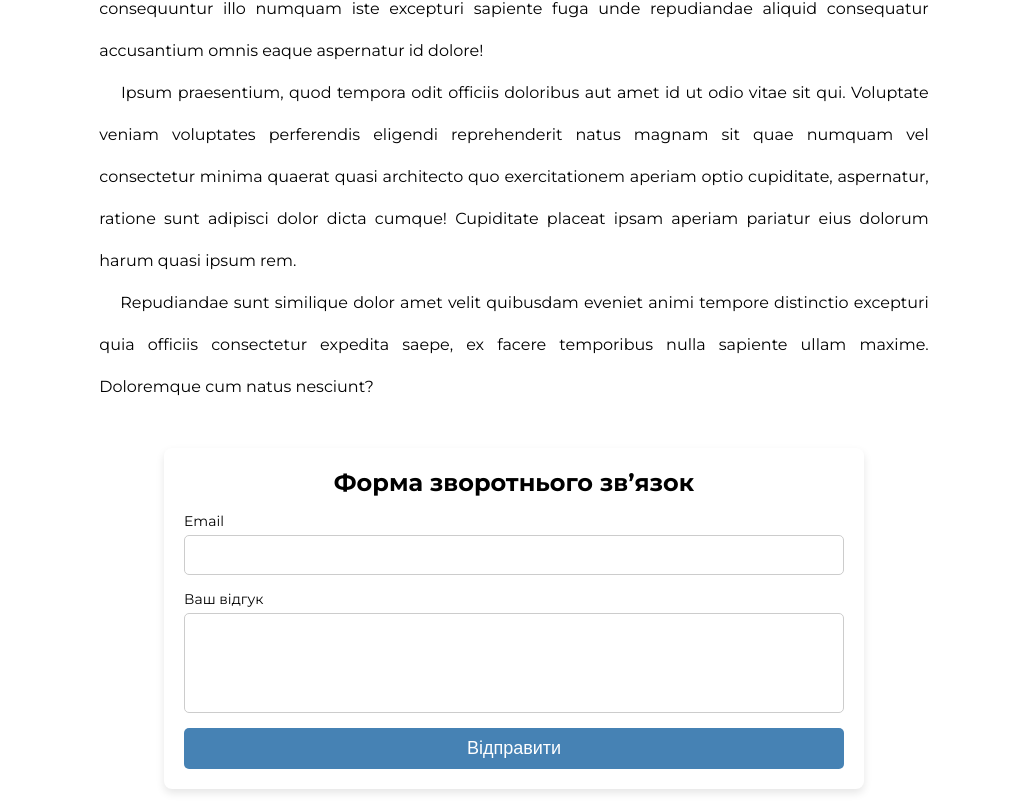
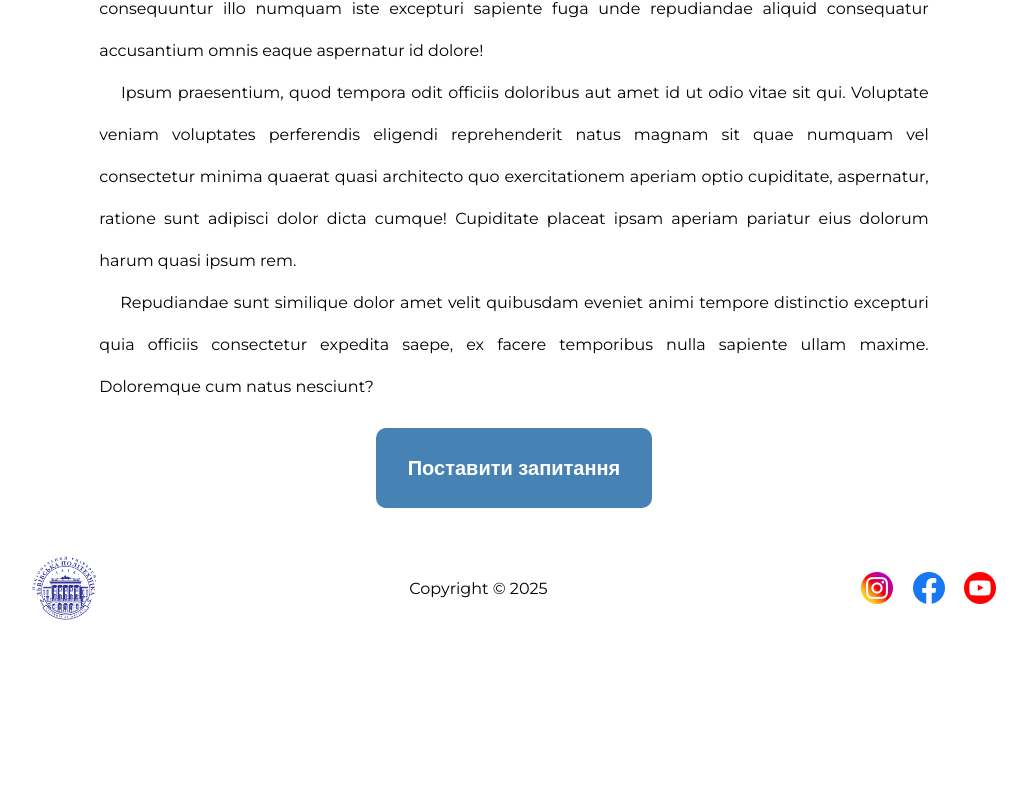
Before and after one commit to OlegBandrivskiy26/landing-page, a React (Create React App) app: page / in a window 1280 px wide. Shown: the part 1990-2797 px from the top of the page, without its empty margins (126-1153 px from the left). After the commit the page ends 2618 px from the top, so only its background shows below. Built offline with nearby package versions, Linux system fonts and the light colour scheme.

Commit message:
added adaptive css and took away form component added new button

```diff
--- a/src/App.js
+++ b/src/App.js
@@ -1,6 +1,5 @@
 import Content from "./components/Content";
 import Footer from "./components/Footer";
-import Form from "./components/Form";
 import Header from "./components/Header";
 import "./styles/App.css"
 
@@ -10,7 +9,6 @@ function App() {
       <div className='app-container'>
         <Header/>
         <Content/>
-        <Form/>
         <Footer/>
       </div>
     </div>
--- a/src/components/Content.jsx
+++ b/src/components/Content.jsx
@@ -6,7 +6,7 @@ const Content = () => {
     <section className='content-section'>
         <div className="title-container">
             <h1 className='main-title'>Передвиборча програма  кандидата на пост <br /> директора інституту ІКНІ <br /> Наталії Шаховської </h1>
-            <button className="btn-download">Завантажити програму</button>
+            <button className="btn-download"><a className="link-download" href="/ProektProhramy.docx.pdf" download="Передвиборча програма.pdf">Завантажити програму</a></button>
         </div>
         <div className="txt-container">
             <p>&nbsp;&nbsp;&nbsp;&nbsp;Lorem ipsum dolor sit amet consectetur adipisicing elit. Nobis provident dolor doloremque quibusdam nisi accusantium tempora animi ad fugiat voluptates, amet aperiam cupiditate asperiores commodi quidem quo laboriosam rerum eligendi hic dolore facilis minima a expedita quasi. Fugit voluptatem cupiditate tempora! Sit cumque expedita veritatis doloribus deleniti distinctio, perspiciatis, libero voluptas temporibus provident accusantium quia est sunt perferendis corrupti aspernatur delectus alias? Nisi blanditiis quas id nulla aliquid corrupti cumque minus ducimus excepturi rem nostrum sed facilis suscipit voluptatem corporis veritatis ab inventore dolore magni quam.
@@ -17,6 +17,12 @@ const Content = () => {
                 <br/>&nbsp;&nbsp;&nbsp;&nbsp;Repudiandae sunt similique dolor amet velit quibusdam eveniet animi tempore distinctio excepturi quia officiis consectetur expedita saepe, ex facere temporibus nulla sapiente ullam maxime. Doloremque cum natus nesciunt?
             </p>
         </div>
+        <button
+          className="btn-download"
+          onClick={() => window.location.href = "mailto:nataliiashakhovska@gmail.com?subject=Запитання&body=Доброго дня, Наталіє! У мене є питання..."}
+        >
+          Поставити запитання
+        </button>
     </section>
   )
 }
--- a/src/components/Form.jsx
+++ /dev/null
@@ -1,44 +0,0 @@
-import { useState } from "react";
-import "../styles/form.css";
-
-const Form = () => {
-  const [email, setEmail] = useState("");
-  const [feedback, setFeedback] = useState("");
-
-  const handleSubmit = (e) => {
-    e.preventDefault();
-    console.log("Email:", email);
-    console.log("Feedback:", feedback);
-    alert("Ваш відгук відправлено!");
-    setEmail("");
-    setFeedback("");
-  };
-
-  return (
-    <div className="form-container">
-      <h2>Форма зворотнього зв’язок</h2>
-      <form onSubmit={handleSubmit}>
-        <label htmlFor="email">Email</label>
-        <input
-          type="email"
-          id="email"
-          value={email}
-          onChange={(e) => setEmail(e.target.value)}
-          required
-        />
-
-        <label htmlFor="feedback">Ваш відгук</label>
-        <textarea
-          id="feedback"
-          value={feedback}
-          onChange={(e) => setFeedback(e.target.value)}
-          required
-        />
-
-        <button type="submit">Відправити</button>
-      </form>
-    </div>
-  );
-};
-
-export default Form;
--- a/src/styles/App.css
+++ b/src/styles/App.css
@@ -19,3 +19,39 @@
   flex-direction: column;
   font-family: "Montserrat", serif;
 }
+.link-download {
+  color: #fff;
+  text-decoration: none;
+}
+@media (max-width: 768px) {
+  .content-section {
+    width: 95%;
+    margin-top: 30px;
+  }
+
+  .title-container {
+    text-align: center;
+    align-items: center;
+  }
+
+  .main-title {
+    font-size: 28px;
+    line-height: 40px;
+  }
+
+  .btn-download {
+    width: 70%;
+    height: 60px;
+    font-size: 18px;
+  }
+
+  .txt-container {
+    width: 100%;
+    margin-top: 30px;
+  }
+
+  p {
+    font-size: 14px;
+    line-height: 32px;
+  }
+}
--- a/src/styles/footer.css
+++ b/src/styles/footer.css
@@ -23,3 +23,36 @@ footer {
   justify-content: space-between;
   margin-right: 30px;
 }
+@media (max-width: 768px) {
+  footer {
+    height: auto;
+    flex-direction: column;
+    align-items: center;
+    justify-content: center;
+    text-align: center;
+    padding: 20px 0;
+  }
+
+  .logo-lpnu {
+    margin-left: 0;
+    margin-bottom: 10px;
+  }
+
+  .copy {
+    margin-bottom: 10px;
+  }
+
+  .socialmedias-footer {
+    width: 100px;
+    height: auto;
+    flex-direction: row;
+    align-items: center;
+    margin-right: 0;
+  }
+
+  .socialmedias-img {
+    width: 24px;
+    height: 24px;
+    margin-bottom: 5px;
+  }
+}
--- a/src/styles/form.css
+++ /dev/null
@@ -1,56 +0,0 @@
-.form-container {
-  width: 100%;
-  max-width: 700px;
-  margin: 40px auto;
-  padding: 20px;
-  background: #fff;
-  border-radius: 8px;
-  box-shadow: 0 4px 8px rgba(0, 0, 0, 0.1);
-  text-align: center;
-}
-
-h2 {
-  margin-bottom: 15px;
-  font-size: 24px;
-}
-
-form {
-  display: flex;
-  flex-direction: column;
-}
-
-label {
-  font-size: 14px;
-  margin-bottom: 5px;
-  text-align: left;
-}
-
-input,
-textarea {
-  width: 100%;
-  padding: 10px;
-  margin-bottom: 15px;
-  border: 1px solid #ccc;
-  border-radius: 5px;
-  font-size: 16px;
-}
-
-textarea {
-  height: 100px;
-  resize: none;
-}
-
-button {
-  background-color: #4682B4;
-  color: white;
-  border: none;
-  padding: 10px;
-  font-size: 18px;
-  cursor: pointer;
-  border-radius: 5px;
-  transition: background 0.3s ease;
-}
-
-button:hover {
-  background-color: #396a93;
-}
--- a/src/styles/header.css
+++ b/src/styles/header.css
@@ -33,3 +33,14 @@ header {
 .youtube {
   background-image: url(../img/youtube.svg);
 }
+@media (max-width: 768px) {
+  .socialmedias {
+    width: 100px;
+    height: 24px;
+  }
+
+  .socialmedias-img {
+    width: 24px;
+    height: 24px;
+  }
+}
```
Also changed, not shown: 1 other file (tests, documents, lock files or other folders).
